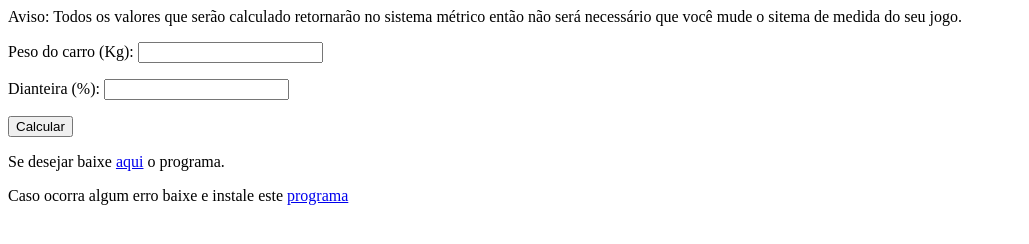
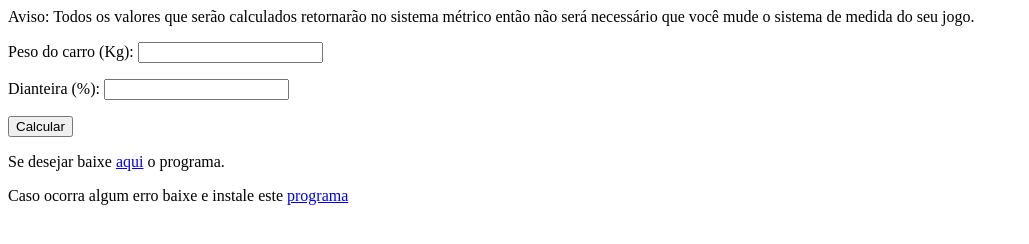
Before and after one commit to JohnWick92/ForzaMotorSportForms, a plain HTML site: page Forza-Forms/index.html in a window 1280 px wide. Shown: the whole page, without its empty margins (0-1029 px from the left). Drawn offline with Linux system fonts and the light colour scheme.

Commit message:
Update index.html

```diff
--- a/Forza-Forms/index.html
+++ b/Forza-Forms/index.html
@@ -7,7 +7,7 @@
     <title>Forza Forms</title>
 </head>
 <body>
-    Aviso: Todos os valores que serão calculado retornarão no sistema métrico então não será necessário que você mude o sitema de medida do seu jogo.
+    Aviso: Todos os valores que serão calculados retornarão no sistema métrico então não será necessário que você mude o sistema de medida do seu jogo.
     <form method="post">
         <p>Peso do carro (Kg): <input type="text" id="CarKg"></p>
         <p>Dianteira (%): <input type="text" id="Dianteira"></p>
```
